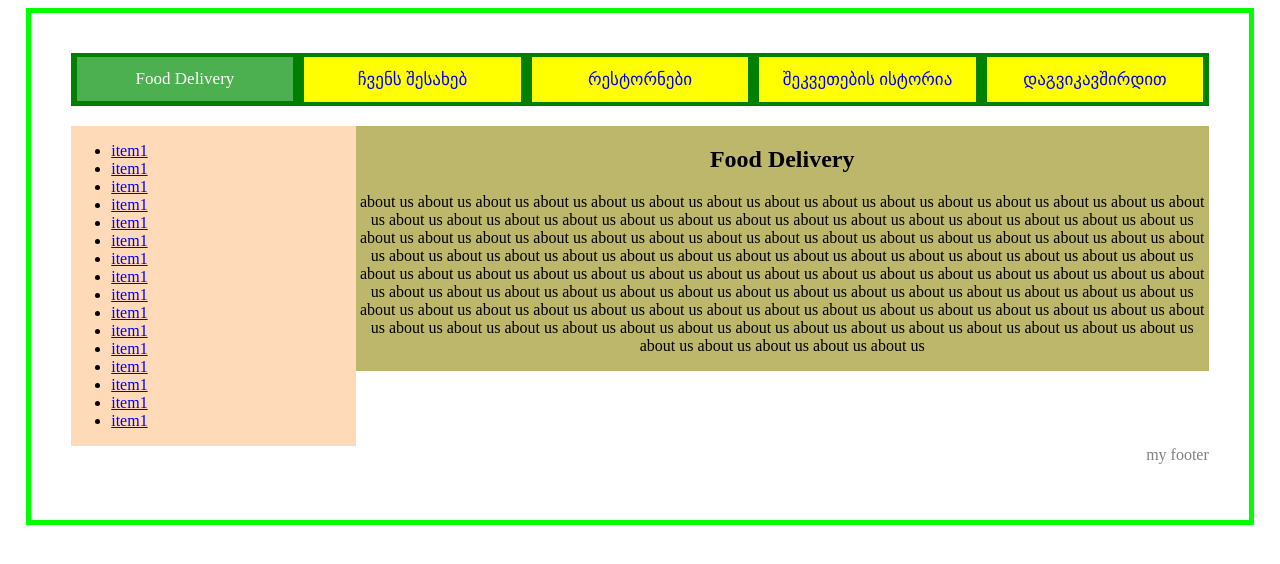
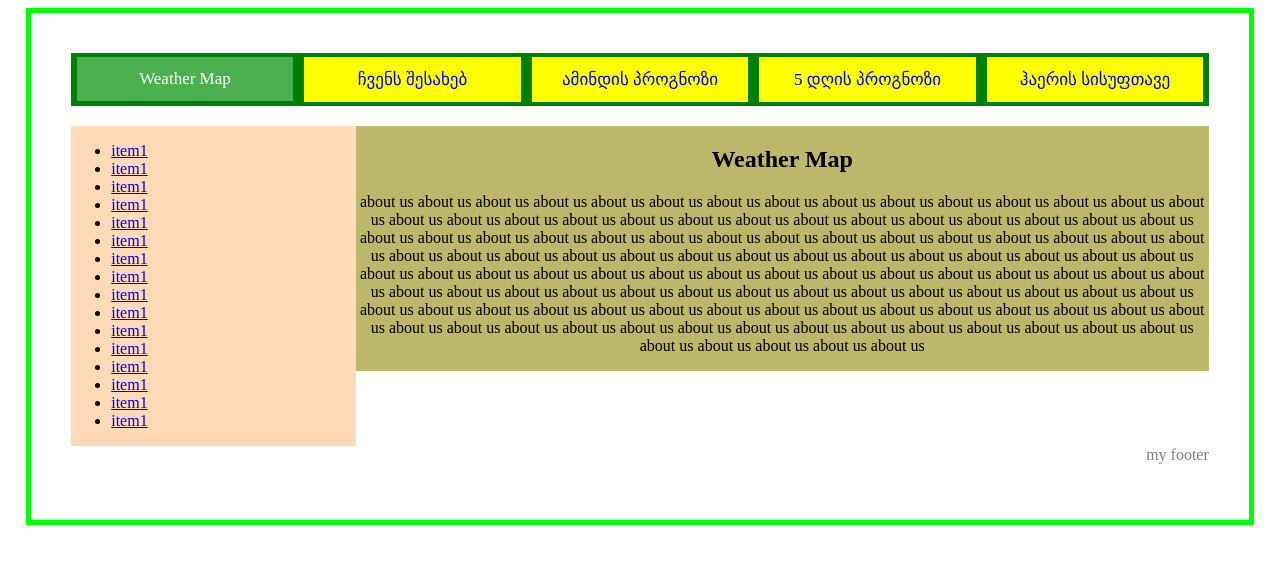
Before and after one commit to nchan17/FoodDelivery, a plain HTML site: page index.html in a window 1280 px wide. Drawn offline with Linux system fonts and the light colour scheme.

Commit message:
change content to weather map

```diff
--- a/index.html
+++ b/index.html
@@ -1,8 +1,8 @@
 <html>
 	<head>
-        <title>Food Delivery</title>
+        <title>Weather Map</title>
         <head>
-          <link rel="icon" href="images/pizza.png" type="image/gif" sizes="16x16">
+          <link rel="icon" href="images/sun.png" type="image/gif" sizes="16x16">
         </head>
         <style type="text/css">
 
@@ -91,11 +91,11 @@
     	<div id = "container">
 
             <div class="topnav">
-                <a class="active">Food Delivery</a>
+                <a class="active">Weather Map</a>
                 <a href="#about"> ჩვენს შესახებ</a>
-                <a href="#restaurants">რესტორნები</a>
-                <a href="#history">შეკვეთების ისტორია</a>
-                <a href="#contact">დაგვიკავშირდით</a>
+                <a href="#current">ამინდის პროგნოზი</a>
+                <a href="#fiveday">5 დღის პროგნოზი</a>
+                <a href="#air">ჰაერის სისუფთავე</a>
 
 
             </div>
@@ -122,7 +122,7 @@
 	            	</ul>
 	            </nav>
 	            <div class="main-body">
-	            	<h2 >Food Delivery</h2>
+	            	<h2 >Weather Map</h2>
 	            	<p> about us about us about us about us about us about us about us about us about us about us about us about us about us about us about us about us about us about us about us about us about us about us about us about us about us about us about us about us about us about us about us about us about us about us about us about us about us about us about us about us about us about us about us about us about us about us about us about us about us about us about us about us about us about us about us about us about us about us about us about us about us about us about us about us about us about us about us about us about us about us about us about us about us about us about us about us about us about us about us about us about us about us about us about us about us about us about us about us about us about us about us about us about us about us about us about us about us about us about us about us about us about us about us about us about us about us about us about us about us about us about us about us about us about us about us about us about us about us about us about us about us
 					</p>
 	            </div>
```
Also changed, not shown: images/hamburger.png (deleted), images/logo.jpg (deleted), images/logo.png (deleted), images/pizza.png (deleted), images/sun.png (added), 2 other files.
